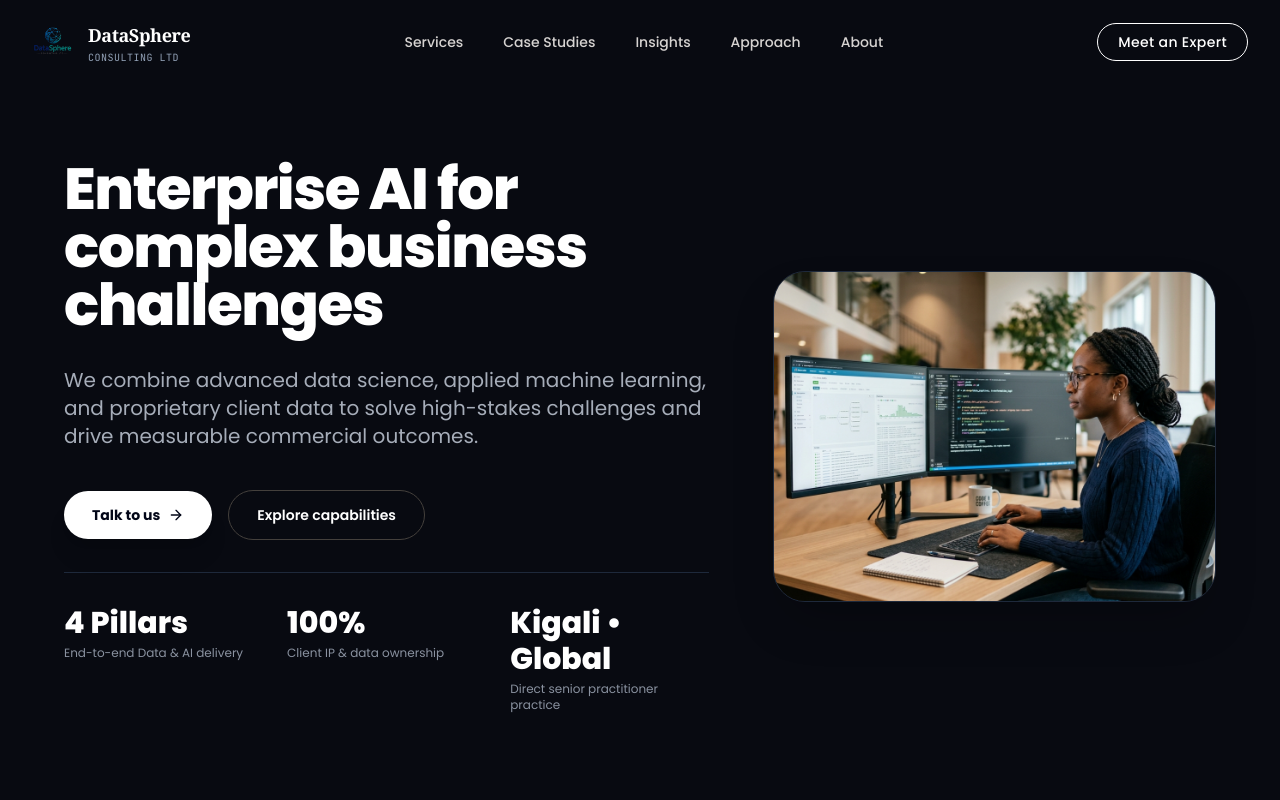
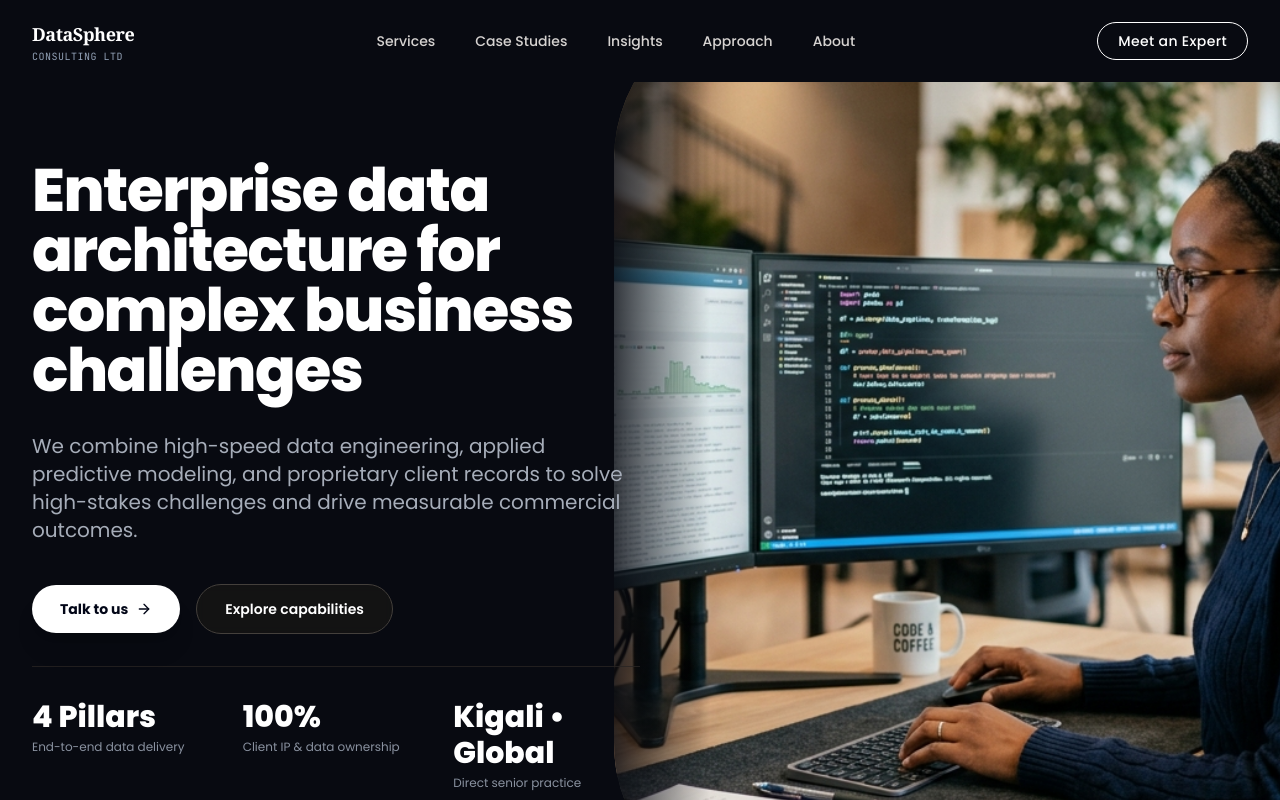
Before and after one commit to rebeccah-arch/Bigwi-house, a Next.js app: page / in a window 1280 px wide. Shown: the top 800 px of the page. Built offline with nearby package versions, Linux system fonts and the light colour scheme.

Commit message:
Update Hero full-height curved split image, WhoWeServe clean cards, and Footer copy

```diff
--- a/src/components/Footer.tsx
+++ b/src/components/Footer.tsx
@@ -42,13 +42,13 @@ export default function Footer() {
                   DataSphere
                 </span>
                 <p className="font-mono text-[11px] text-zinc-400 font-medium tracking-wide">
-                  BIGWI HOUSE &bull; Data &amp; AI
+                  BIGWI HOUSE &bull; Data &amp; Technology Practice
                 </p>
               </div>
             </Link>
 
             <p className="max-w-xs text-xs sm:text-sm text-zinc-400 leading-relaxed font-normal">
-              Practical data collection, business intelligence, and applied machine learning solutions for international organizations, governments, and enterprises.
+              Enterprise data engineering, high-throughput lakehouses, executive decision dashboards, and predictive modeling for international organizations, governments, and commercial enterprises.
             </p>
 
             <div className="space-y-1 text-xs text-zinc-400 font-mono pt-1">
@@ -99,10 +99,10 @@ export default function Footer() {
             {/* Newsletter Subscription Field */}
             <div className="space-y-3">
               <h4 className="font-mono text-[11px] font-bold uppercase tracking-[0.2em] text-zinc-400">
-                INDUSTRY BRIEFINGS
+                PRACTICE BRIEFINGS
               </h4>
               <p className="text-xs text-zinc-400 max-w-sm leading-relaxed">
-                Receive practical perspectives on applied data architecture, field collection strategies, and model evaluation.
+                Receive practical perspectives on enterprise data engineering, lakehouses, decision intelligence, and predictive models.
               </p>
 
               {subscribed ? (
--- a/src/components/Header.tsx
+++ b/src/components/Header.tsx
@@ -50,7 +50,7 @@ export default function Header({ onOpenProposal }: HeaderProps) {
 
         {/* Left: Brand Logo & Title */}
         <Link href="/" className="group flex items-center gap-3 no-underline focus:outline-none">
-          <div className="relative h-10 w-10 sm:h-11 sm:w-11 overflow-hidden rounded-lg transition-transform duration-300 group-hover:scale-105">
+          {/* <div className="relative h-10 w-10 sm:h-11 sm:w-11 overflow-hidden rounded-lg transition-transform duration-300 group-hover:scale-105">
             <Image
               src="/logo-datasphere.jpeg"
               alt="DataSphere Consulting Ltd"
@@ -58,7 +58,7 @@ export default function Header({ onOpenProposal }: HeaderProps) {
               className="object-contain"
               priority
             />
-          </div>
+          </div> */}
           <div className="flex flex-col">
             <span className="font-serif text-base sm:text-lg font-bold tracking-tight text-white leading-none">
               DataSphere
--- a/src/components/home/HeroSection.tsx
+++ b/src/components/home/HeroSection.tsx
@@ -8,30 +8,59 @@ import { ArrowRight } from '@/components/Icons'
 
 export default function HeroSection() {
   return (
-    <section className="relative z-10 w-full bg-[#080a11] text-white pt-32 sm:pt-40 pb-16 sm:pb-24 px-6 sm:px-10 lg:px-16 border-b border-slate-900/80 overflow-hidden">
-      <div className="max-w-[1240px] mx-auto">
-        <div className="grid grid-cols-1 lg:grid-cols-12 gap-10 lg:gap-16 items-center">
+    <section className="relative z-10 w-full min-h-[640px] lg:min-h-[740px] bg-[#080a11] text-white overflow-hidden flex items-center">
 
-          {/* Left Column: Bold Headline & Commercial Value Proposition (Quantium Exact Style) */}
-          <motion.div
-            initial={{ opacity: 0, y: 25 }}
+      {/* Right Column: Full-Height Curved Split Image (Matching Exact Sketch Diagram) */}
+      <div className="absolute right-0 top-0 bottom-0 w-full lg:w-[48%] xl:w-[52%] h-full z-0 pointer-events-none">
+        <div className="relative w-full h-full overflow-hidden lg:rounded-l-[100px] xl:rounded-l-[160px]">
+          <Image
+            src="/images/data-engineer.jpg"
+            alt="DataSphere Practitioners"
+            fill
+            priority
+            className="object-cover object-center scale-105"
+          />
+          {/* Subtle gradient overlay on left and bottom for seamless blend */}
+          <div className="absolute inset-0 bg-gradient-to-r from-[#080a11] via-[#080a11]/40 to-transparent lg:hidden" />
+          <div className="hidden lg:block absolute inset-y-0 left-0 w-24 bg-gradient-to-r from-[#080a11]/80 to-transparent" />
+          <div className="absolute inset-x-0 bottom-0 h-20 bg-gradient-to-t from-[#080a11] to-transparent" />
+        </div>
+      </div>
+
+      {/* Main Container Content */}
+      <div className="relative z-10 w-full max-w-[1360px] mx-auto px-4 sm:px-6 lg:px-8 pt-32 sm:pt-40 pb-20 sm:pb-28">
+        <div className="max-w-full lg:max-w-[54%] xl:max-w-[50%] space-y-6 sm:space-y-8">
+
+          {/* Headline */}
+          <motion.h1
+            initial={{ opacity: 0, y: 20 }}
             animate={{ opacity: 1, y: 0 }}
-            transition={{ duration: 0.75, ease: [0.16, 1, 0.3, 1] }}
-            className="lg:col-span-7 space-y-6 sm:space-y-8"
+            transition={{ duration: 0.7, delay: 0.05, ease: [0.16, 1, 0.3, 1] }}
+            className="font-sans font-extrabold text-3xl sm:text-5xl md:text-6xl lg:text-[56px] xl:text-[60px] tracking-tight leading-[1.08] text-white"
           >
-            <h1 className="font-sans font-extrabold text-3xl sm:text-5xl md:text-6xl lg:text-[58px] tracking-tight leading-[1.08] text-white">
-              Enterprise AI for complex business challenges
-            </h1>
+            Enterprise data architecture for complex business challenges
+          </motion.h1>
 
-            <p className="text-base sm:text-lg md:text-xl text-[#A6ADB9] leading-relaxed font-normal max-w-2xl">
-              We combine advanced data science, applied machine learning, and proprietary client data to solve high-stakes challenges and drive measurable commercial outcomes.
-            </p>
+          {/* Subtitle */}
+          <motion.p
+            initial={{ opacity: 0, y: 20 }}
+            animate={{ opacity: 1, y: 0 }}
+            transition={{ duration: 0.7, delay: 0.1, ease: [0.16, 1, 0.3, 1] }}
+            className="text-base sm:text-lg md:text-xl text-[#A6ADB9] leading-relaxed font-normal max-w-2xl"
+          >
+            We combine high-speed data engineering, applied predictive modeling, and proprietary client records to solve high-stakes challenges and drive measurable commercial outcomes.
+          </motion.p>
 
           {/* Action Buttons */}
-            <div className="flex flex-wrap items-center gap-4 pt-2">
+          <motion.div
+            initial={{ opacity: 0, y: 20 }}
+            animate={{ opacity: 1, y: 0 }}
+            transition={{ duration: 0.7, delay: 0.15, ease: [0.16, 1, 0.3, 1] }}
+            className="flex flex-wrap items-center gap-4 pt-2"
+          >
             <Link
               href="/contact"
-                className="inline-flex items-center justify-center gap-2 rounded-full bg-white px-7 py-3.5 text-sm font-bold text-slate-950 shadow-xl transition-all duration-300 hover:bg-stone-200"
+              className="inline-flex items-center justify-center gap-2 rounded-full bg-white px-7 py-3.5 text-xs sm:text-sm font-bold text-slate-950 shadow-xl transition-all duration-300 hover:bg-stone-200"
             >
               <span>Talk to us</span>
               <ArrowRight className="h-4 w-4" />
@@ -39,20 +68,25 @@ export default function HeroSection() {
 
             <Link
               href="/services"
-                className="inline-flex items-center justify-center rounded-full border border-stone-700 bg-transparent px-7 py-3.5 text-sm font-semibold text-white transition-all duration-300 hover:border-white hover:bg-white/5"
+              className="inline-flex items-center justify-center rounded-full border border-stone-700 bg-stone-900/60 backdrop-blur-sm px-7 py-3.5 text-xs sm:text-sm font-semibold text-white transition-all duration-300 hover:border-white hover:bg-white/10"
             >
               <span>Explore capabilities</span>
             </Link>
-            </div>
+          </motion.div>
 
           {/* Clean Metrics Row */}
-            <div className="pt-8 border-t border-slate-800 grid grid-cols-2 sm:grid-cols-3 gap-6">
+          <motion.div
+            initial={{ opacity: 0, y: 20 }}
+            animate={{ opacity: 1, y: 0 }}
+            transition={{ duration: 0.7, delay: 0.2, ease: [0.16, 1, 0.3, 1] }}
+            className="pt-8 border-t border-stone-800/80 grid grid-cols-2 sm:grid-cols-3 gap-6"
+          >
             <div>
               <div className="font-sans text-2xl sm:text-3xl font-extrabold text-white">
                 4 Pillars
               </div>
               <div className="text-xs text-[#8A92A0] mt-1 font-normal">
-                  End-to-end Data &amp; AI delivery
+                End-to-end data delivery
               </div>
             </div>
 
@@ -70,33 +104,14 @@ export default function HeroSection() {
                 Kigali &bull; Global
               </div>
               <div className="text-xs text-[#8A92A0] mt-1 font-normal">
-                  Direct senior practitioner practice
+                Direct senior practice
               </div>
-              </div>
-            </div>
-
-          </motion.div>
-
-          {/* Right Column: Clean Team / Modern Office Photography */}
-          <motion.div
-            initial={{ opacity: 0, scale: 0.97, y: 20 }}
-            animate={{ opacity: 1, scale: 1, y: 0 }}
-            transition={{ duration: 0.85, delay: 0.1, ease: [0.16, 1, 0.3, 1] }}
-            className="lg:col-span-5 relative"
-          >
-            <div className="relative aspect-[4/3] sm:aspect-[16/11] lg:aspect-[4/3] w-full overflow-hidden rounded-2xl border border-slate-800 shadow-2xl bg-stone-900">
-              <Image
-                src="/images/data-engineer.jpg"
-                alt="DataSphere Consulting Ltd & BIGWI HOUSE practitioners"
-                fill
-                priority
-                className="object-cover object-center"
-              />
             </div>
           </motion.div>
 
         </div>
       </div>
+
     </section>
   )
 }
--- a/src/components/home/WhoWeAreSection.tsx
+++ b/src/components/home/WhoWeAreSection.tsx
@@ -32,7 +32,7 @@ const WHY_CHOOSE_US: WhyChooseItem[] = [
 
 export default function WhoWeAreSection() {
   return (
-    <section id="why-clients-choose-us" className="relative z-10 w-full bg-[#080a11] text-white py-16 sm:py-24 lg:py-28 px-6 sm:px-10 lg:px-16 border-b border-slate-900/80 overflow-hidden">
+    <section id="why-clients-choose-us" className="relative z-10 w-full bg-[#080a11] text-white py-16 sm:py-24 lg:py-28 px-6 sm:px-10 lg:px-16 overflow-hidden">
 
       {/* Subtle Background Glow */}
       <div className="pointer-events-none absolute -top-40 right-0 h-96 w-96 rounded-full bg-teal-500/5 blur-[120px]" />
```
Lines whose indentation alone changed are shown as unchanged.
